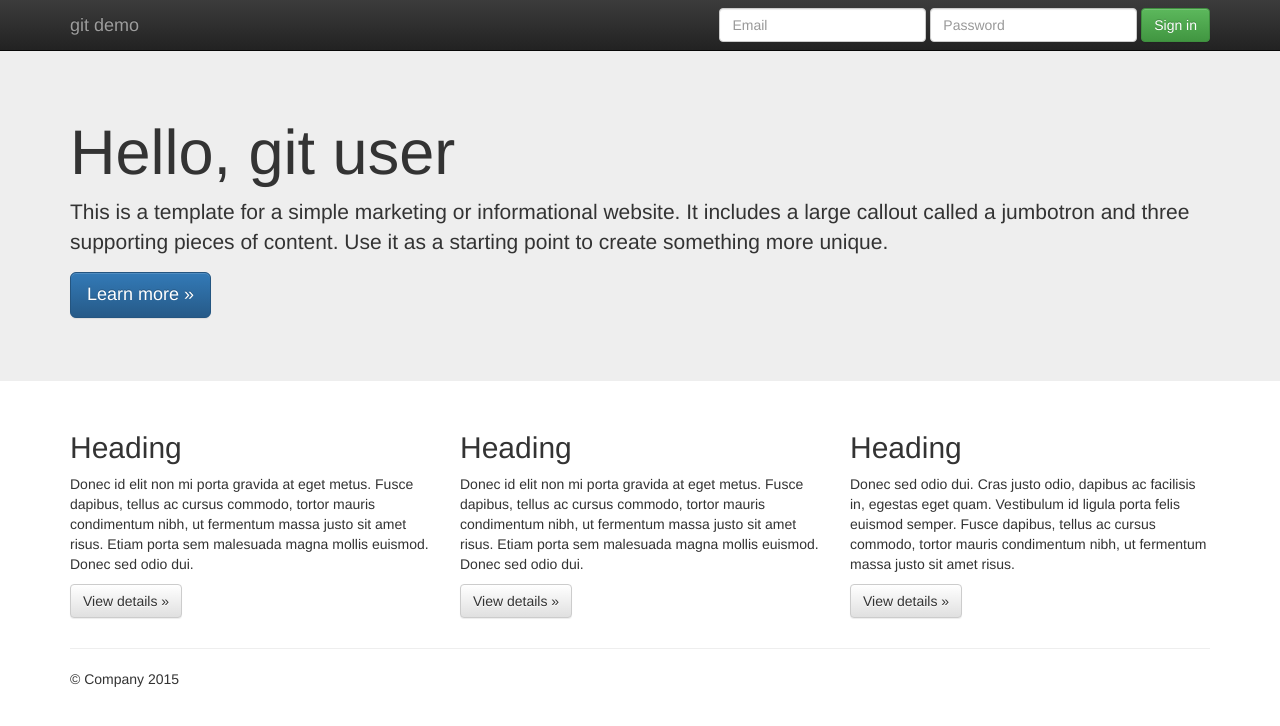
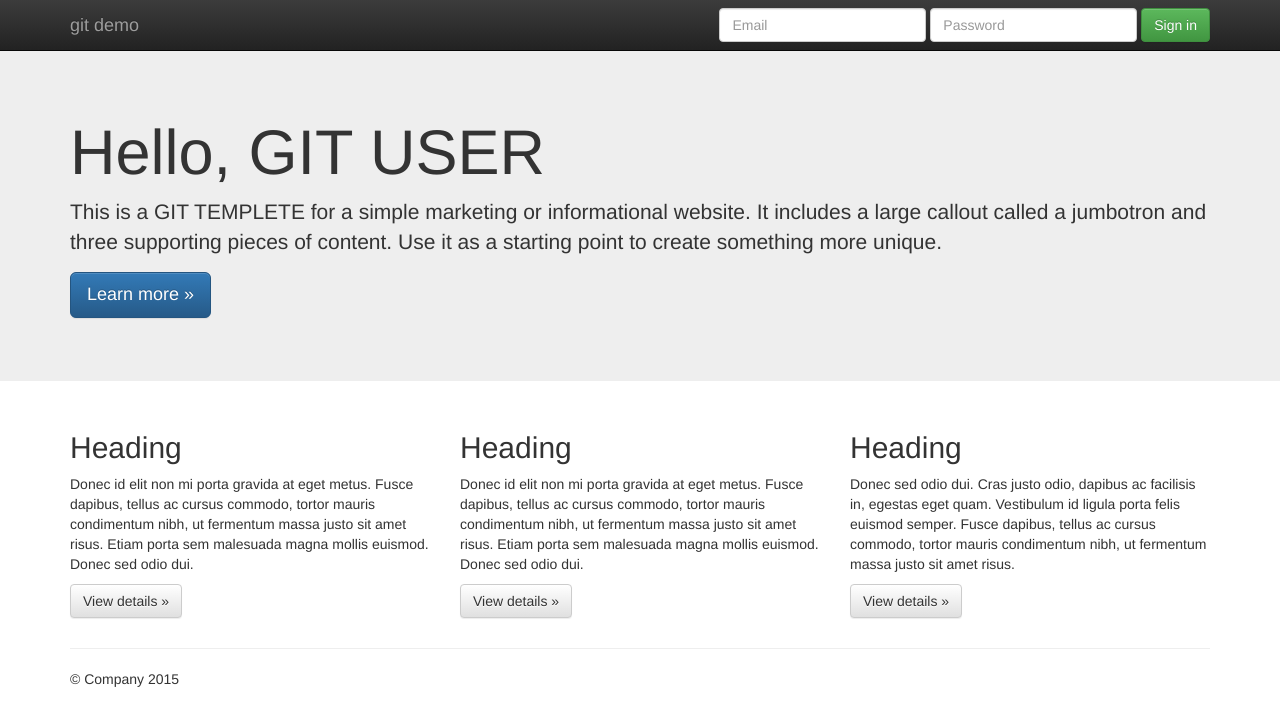
Before and after one commit to sharmilathimmappa/git-demo, a plain HTML site: page index.html in a window 1280 px wide. Drawn offline with nearby package versions, Linux system fonts and the light colour scheme.

Commit message:
master merge

```diff
--- a/index.html
+++ b/index.html
@@ -55,8 +55,8 @@
     <!-- Main jumbotron for a primary marketing message or call to action -->
     <div class="jumbotron">
       <div class="container">
-        <h1>Hello, git user</h1>
-        <p>This is a template for a simple marketing or informational website. It includes a large callout called a jumbotron and three supporting pieces of content. Use it as a starting point to create something more unique.</p>
+        <h1>Hello, GIT USER</h1>
+        <p>This is a GIT TEMPLETE for a simple marketing or informational website. It includes a large callout called a jumbotron and three supporting pieces of content. Use it as a starting point to create something more unique.</p>
         <p><a class="btn btn-primary btn-lg" href="#" role="button">Learn more &raquo;</a></p>
       </div>
     </div>
```
